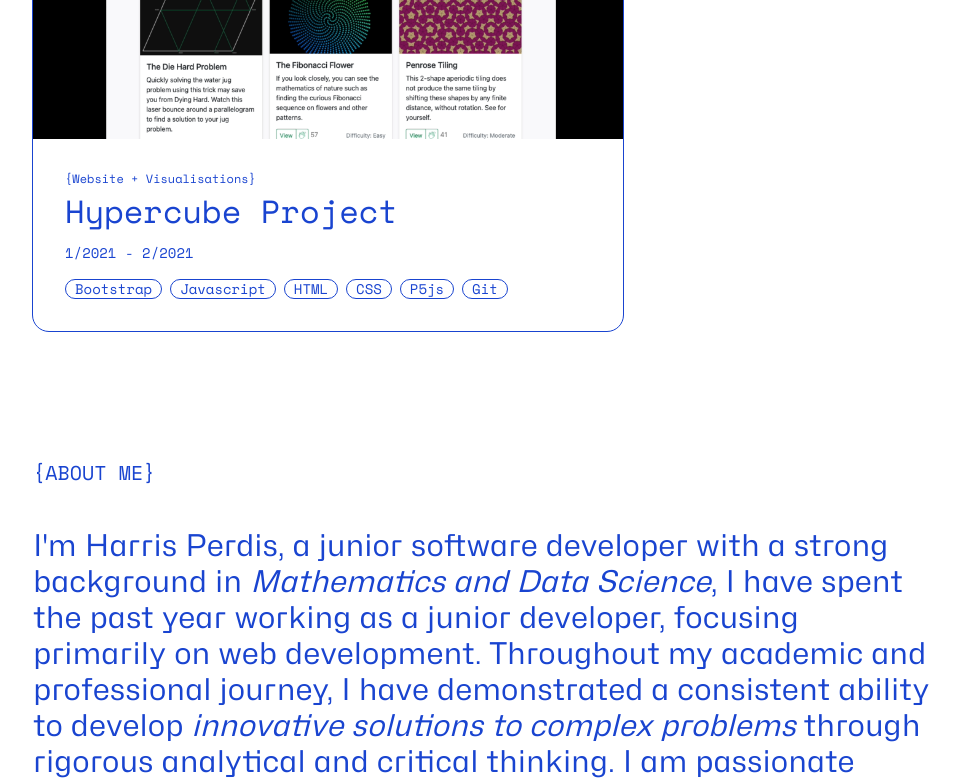
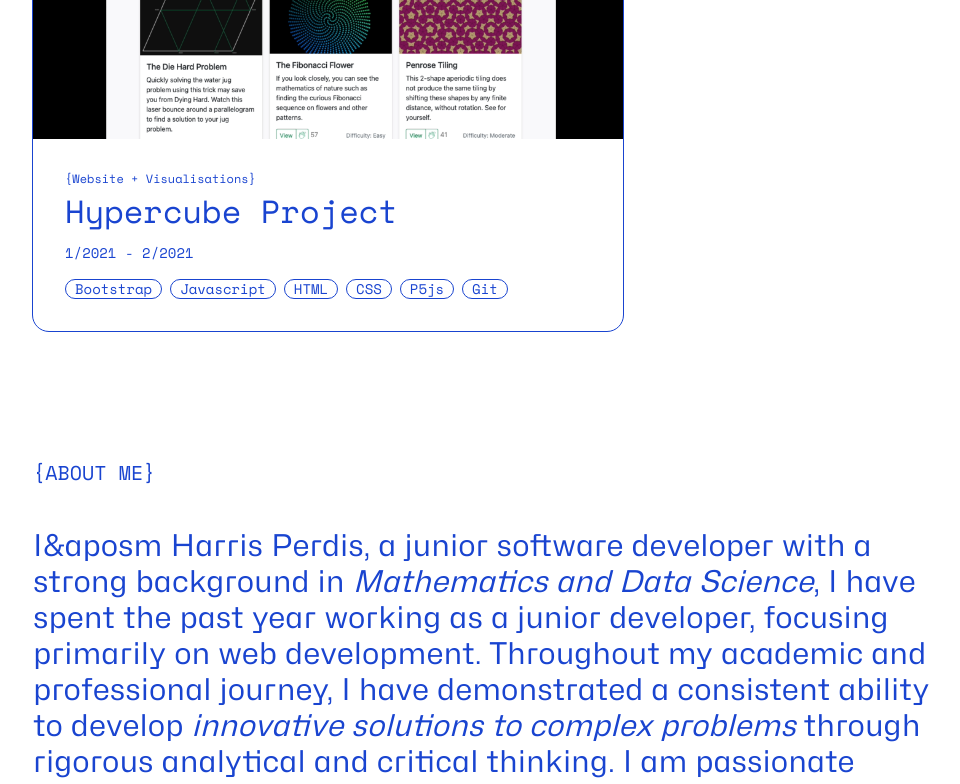
Before and after one commit to Reubotimus/portfolio, a Next.js app: page / in a window 1280 px wide. Shown: the part 2000-2784 px from the top of the page, without its empty margins (7-967 px from the left). Built offline with nearby package versions, Linux system fonts and the light colour scheme.

Commit message:
Fixing issues for apos

```diff
--- a/src/app/page.tsx
+++ b/src/app/page.tsx
@@ -8,7 +8,7 @@ const ProjectsPage = () => {
         className="font-hubot text-2xl md:text-3xl lg:text-4xl xl:text-5xl 2xl:text-6xl my-32"
         style={{ color: "#1944D0" }}
       >
-        Hey, I'm Harris Perdis, a software{" "}
+        Hey, I&aposm Harris Perdis, a software{" "}
         <span className="hidden md:inline">
           {" "}
           <br />{" "}
@@ -34,11 +34,11 @@ const ProjectsPage = () => {
         className="font-hubot mt-10 text-lg md:text-xl lg:text-2xl xl:text-3xl 2xl:text-4xl w-3/4"
         style={{ color: "#1944D0" }}
       >
-        I'm Harris Perdis, a junior software developer with a strong background
-        in <i>Mathematics and Data Science</i>, I have spent the past year
-        working as a junior developer, focusing primarily on web development.
-        Throughout my academic and professional journey, I have demonstrated a
-        consistent ability to develop
+        I&aposm Harris Perdis, a junior software developer with a strong
+        background in <i>Mathematics and Data Science</i>, I have spent the past
+        year working as a junior developer, focusing primarily on web
+        development. Throughout my academic and professional journey, I have
+        demonstrated a consistent ability to develop
         <i> innovative solutions to complex problems</i> through rigorous
         analytical and critical thinking. I am passionate about tackling
         challenging mathematical and technical problems, building comprehensive
```
